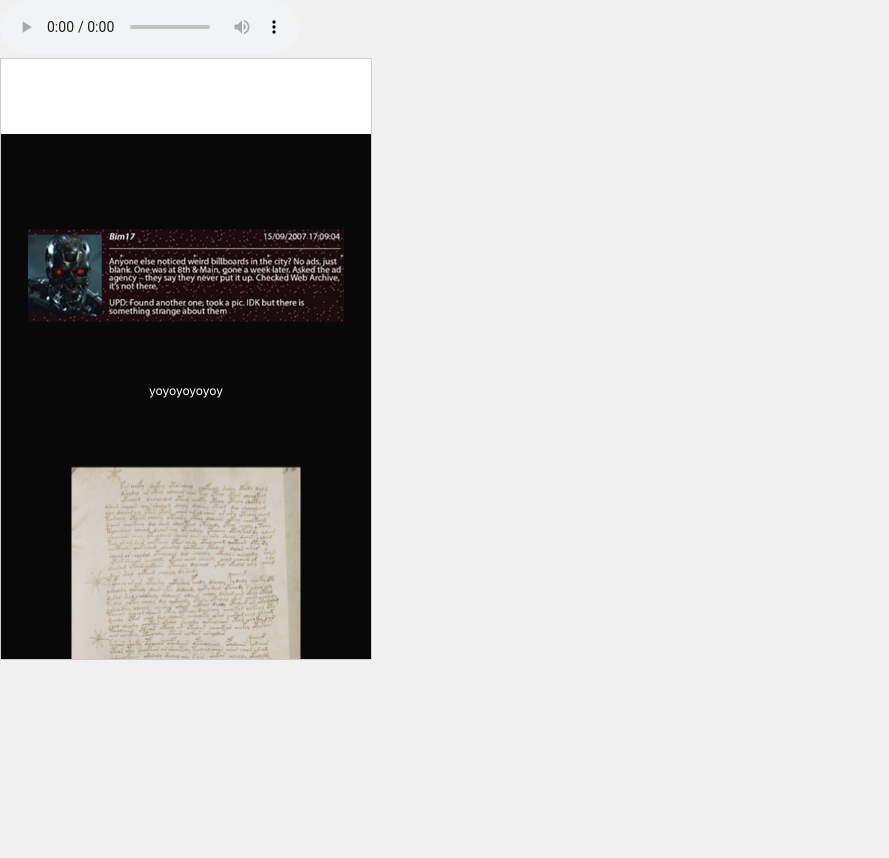
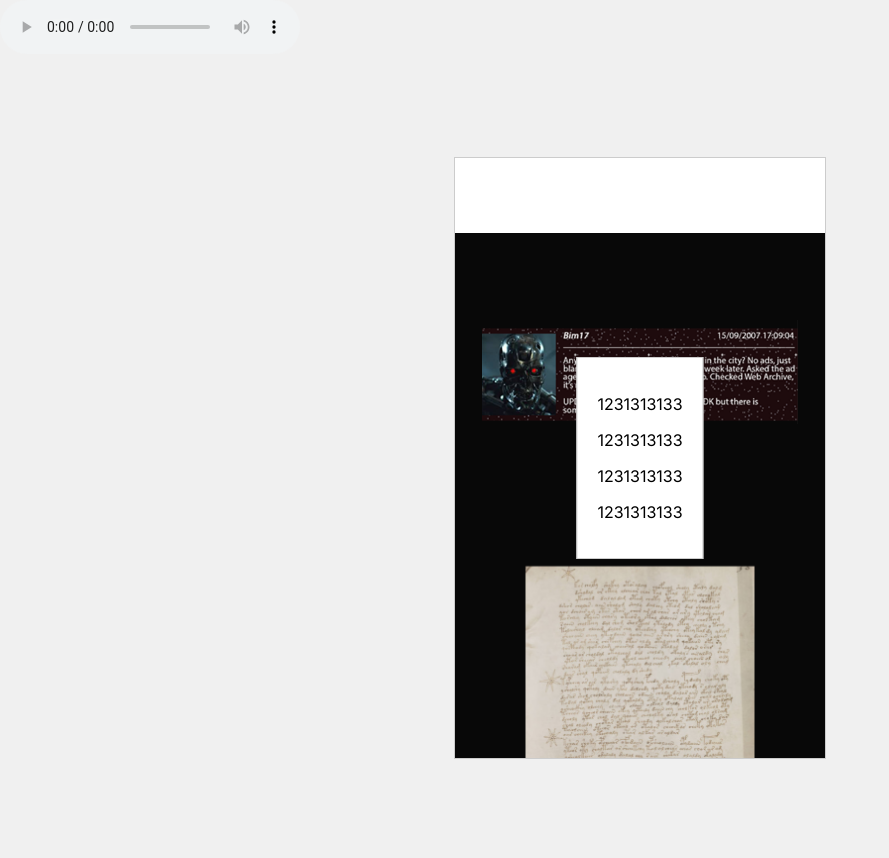
Before and after one commit to BahamasJimbo/my-secret-site, a plain HTML site: page index.html in a window 1280 px wide. Shown: the whole page, without its empty margins (0-889 px from the left). Before the commit the page ends 800 px from the top, so only its background shows below. Drawn offline with Linux system fonts and the light colour scheme; grey boxes are pictures that could not be loaded.

Commit message:
Update index.html

```diff
--- a/index.html
+++ b/index.html
@@ -2,31 +2,36 @@
 <html lang="ru">
 <head>
   <meta charset="UTF-8" />
-  <title>Центрированный макет</title>
-  <!-- Шрифт + стили -->
+  <title>Центрированная страница</title>
+  <!-- Подключаем шрифт + стили -->
   <link href="https://fonts.googleapis.com/css?family=Inter&display=swap" rel="stylesheet" />
   <link href="./css/main.css" rel="stylesheet" />
 </head>
 <body>
-  <!-- Плеер с музыкой -->
+  <!-- Плеер с музыкой. Уберите autoplay, если мешает блокировка в браузере. -->
   <audio controls>
     <source src="music.mp3" type="audio/mp3" />
     Ваш браузер не поддерживает элемент <code>audio</code>.
   </audio>
 
-  <!-- Обёртка, чтобы поставить всё по центру -->
-  <div class="page-container">
-    <!-- «Холст» из Figma -->
+  <!-- Обёртка для горизонтального/вертикального центрирования -->
+  <div class="wrapper">
+    <!-- Основной контейнер из Figma -->
     <div class="v1_9">
-      <!-- Фон (чёрный) на всю площадь v1_9 -->
       <div class="v1_8"></div>
+      <div class="v1_3"></div>
+      <span class="v1_13">yoyoyoyoyoy</span>
+      <div class="v2_14"></div>
+      <div class="v1_11"></div>
 
-      <!-- Пример: картинки, текст из Figma. Координаты/размеры подгоняйте сами -->
-      <div class="v1_11"></div>   <!-- 1-я картинка -->
-      <div class="v1_3"></div>    <!-- 2-я картинка -->
-      <div class="v2_14"></div>   <!-- 3-я картинка -->
-
-      <!-- Пример простого текста (как «yoyoyoyoyoy») -->
-      <span class="v1_13">yoyoyoyoyoy</span>
-
-      <!-- Маленькое «окошко» с прокруткой
+      <!-- Текстовый блок в центре .v1_9 (поверх остальных элементов) -->
+      <div class="text-block">
+        <p>1231313133</p>
+        <p>1231313133</p>
+        <p>1231313133</p>
+        <p>1231313133</p>
+      </div>
+    </div>
+  </div>
+</body>
+</html>
```
